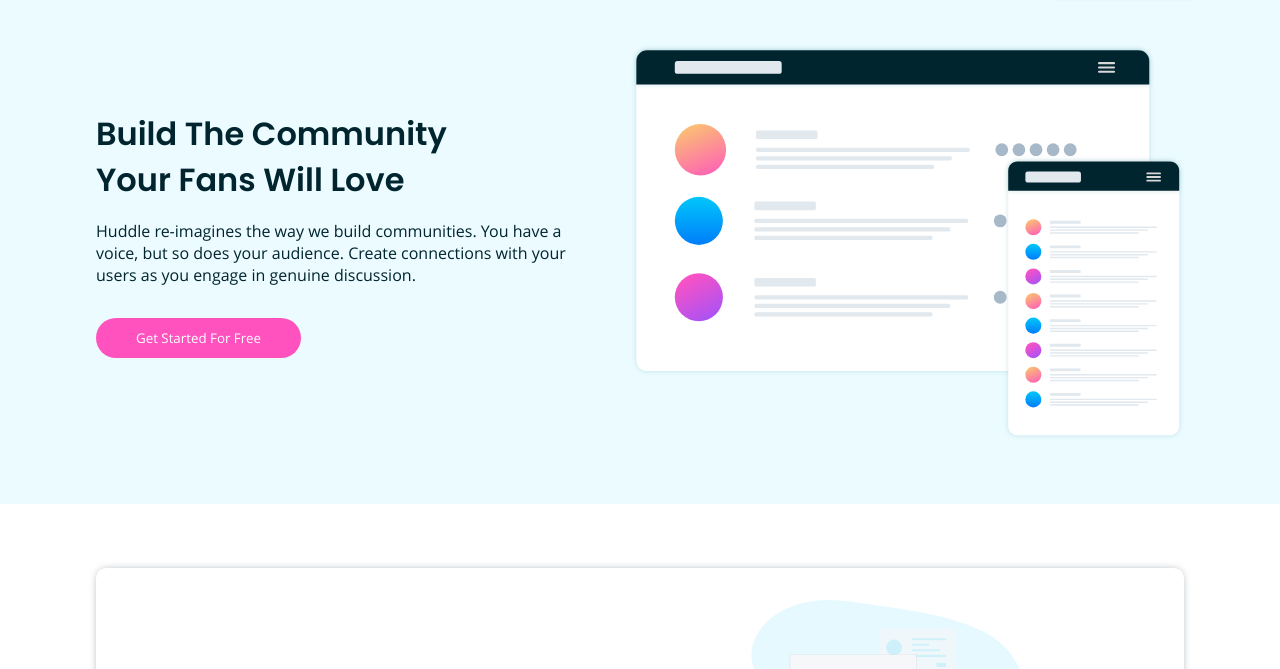
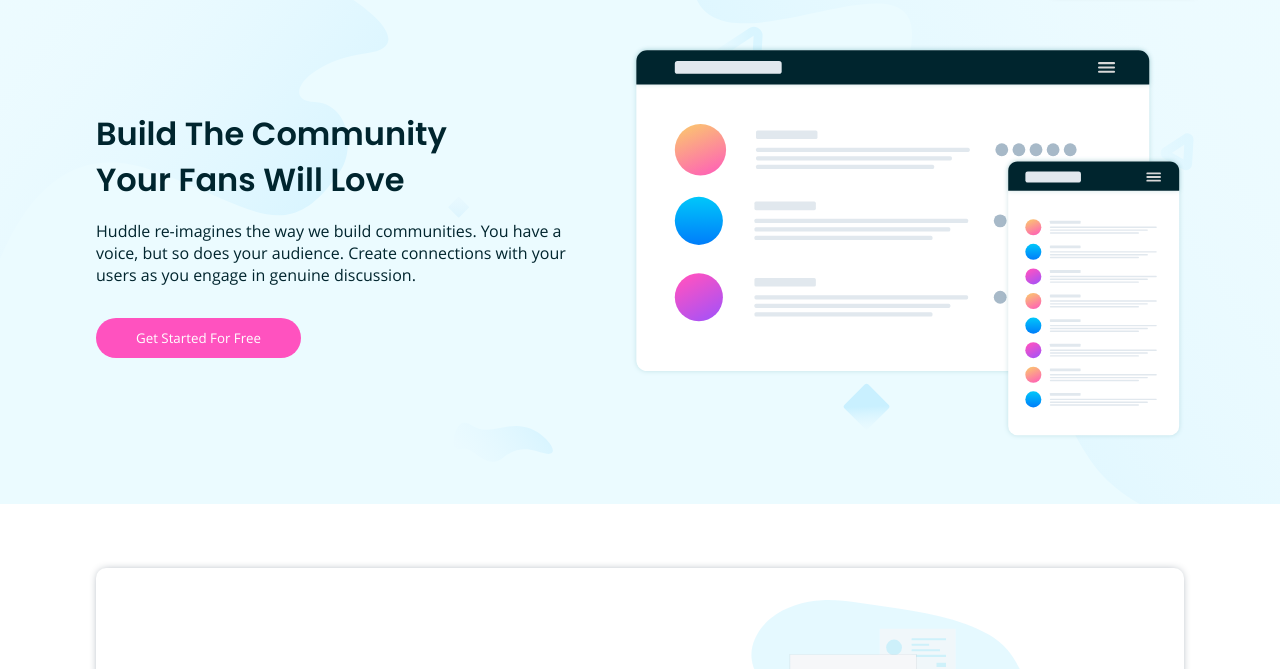
Before and after one commit to chirag-bishnoi/Huddle-landing-page-with-alternating-feature-blocks, a plain HTML site: page index.html in a window 1280 px wide. Shown: the part 73-742 px from the top of the page. Drawn offline with Linux system fonts and the light colour scheme; the site is published under a folder, as on GitHub Pages, so addresses that start at the root find nothing.

Commit message:
Update header.css

```diff
--- a/styles/components/header.css
+++ b/styles/components/header.css
@@ -1,7 +1,7 @@
 header {
     padding-block: 2rem;
     background-color: var(--clr-100);
-    background-image: url(/assets/images/bg-hero-mobile.svg);
+    background-image: url(../../assets/images/bg-hero-mobile.svg);
     background-repeat: no-repeat;
     background-size: cover;
     background-position: center center;
@@ -37,7 +37,7 @@
 
 @media (min-width:750px) {
     header {
-        background-image: url(/assets/images/bg-hero-desktop.svg);
+        background-image: url(../../assets/images/bg-hero-desktop.svg);
     }
     .header__btn {
         padding-inline: 3rem;
```
